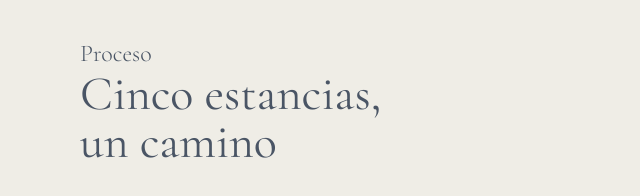
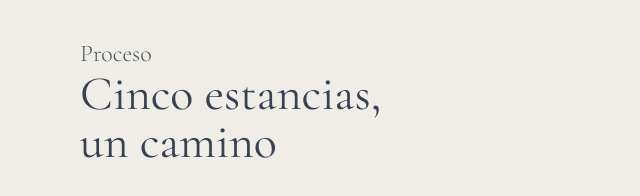
Before and after one commit to angelvear/archpage, a website: page index.html in a window 1280 px wide. Shown: the part 5222-5418 px from the top of the page, 0-640 px from the left. Drawn offline with nearby package versions, Linux system fonts and the light colour scheme.

Commit message:
modified:   index.html

```diff
--- a/index.html
+++ b/index.html
@@ -115,7 +115,7 @@
     <div class="px-20 py-40">
     <div class="flex flex-col">
             <h2 class="text-2xl font-light text-gray-600">Proceso</h2>
-            <p class="text-gray-600 text-5xl">Cinco estancias,</br>un camino</p>
+            <p class="text-gray-700 text-5xl">Cinco estancias,</br>un camino</p>
     </div>
     </div>
 
```
